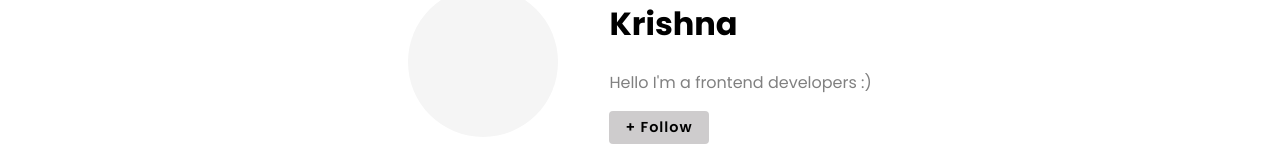
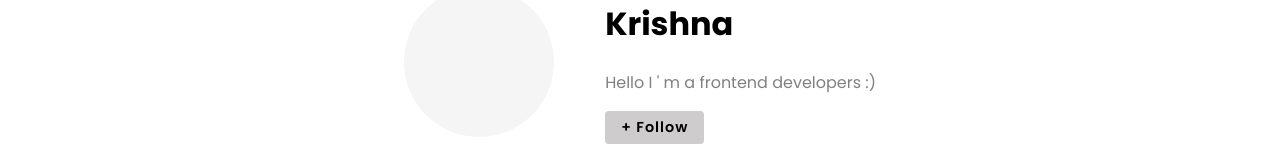
Before and after one commit to YogPanjarale/null-pointers, a Next.js app: page /1 in a window 1280 px wide. Shown: the part 156-316 px from the top of the page. Built offline with nearby package versions, Linux system fonts and the light colour scheme.

Commit message:
err fixed

```diff
--- a/pages/[username]/index.tsx
+++ b/pages/[username]/index.tsx
@@ -112,7 +112,7 @@ const Index = () => {
 			<MainPic></MainPic>
 			<UserInfoContainer>
 				<Username>Krishna</Username>
-				<UserInfo>Hello I'm a frontend developers :)</UserInfo>
+				<UserInfo>Hello I &apos; m a frontend developers :)</UserInfo>
 				<FollowButton>+ Follow</FollowButton>
 			</UserInfoContainer>
 		</ProfileContainer>
```
